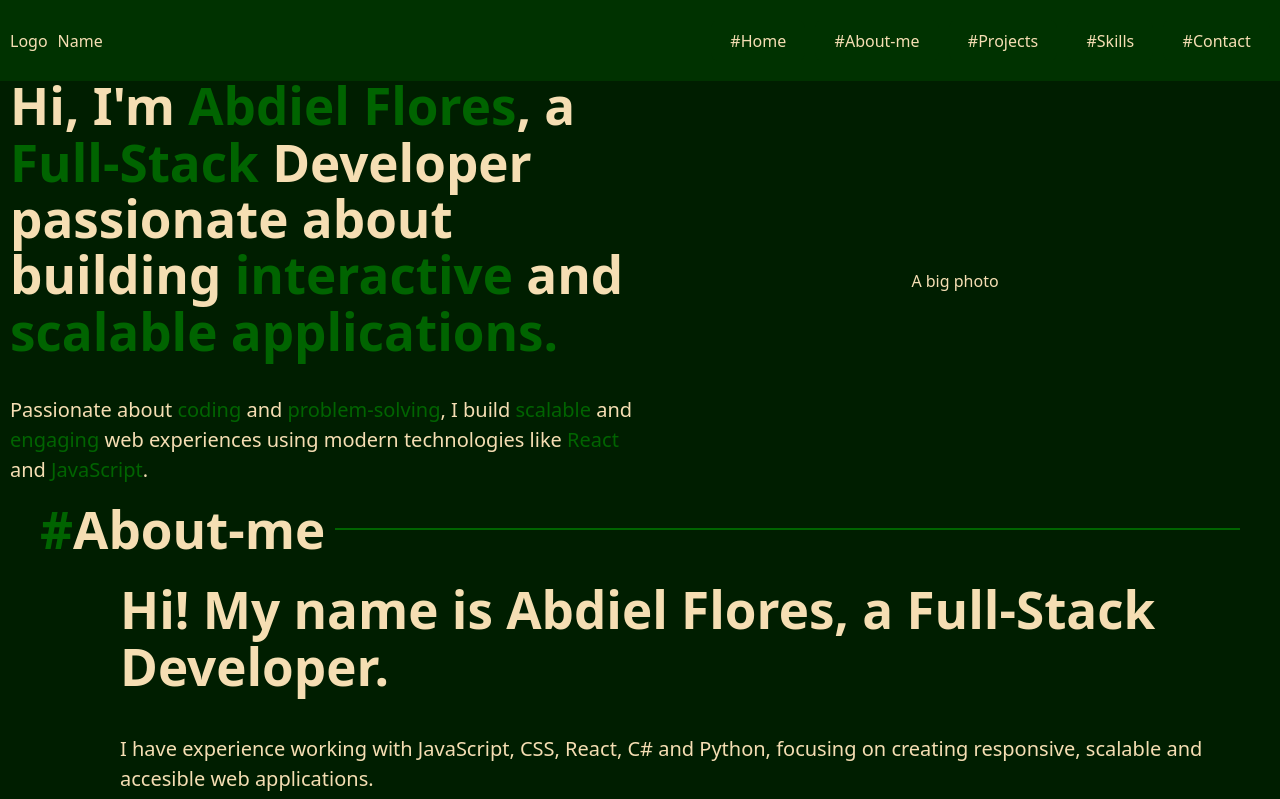
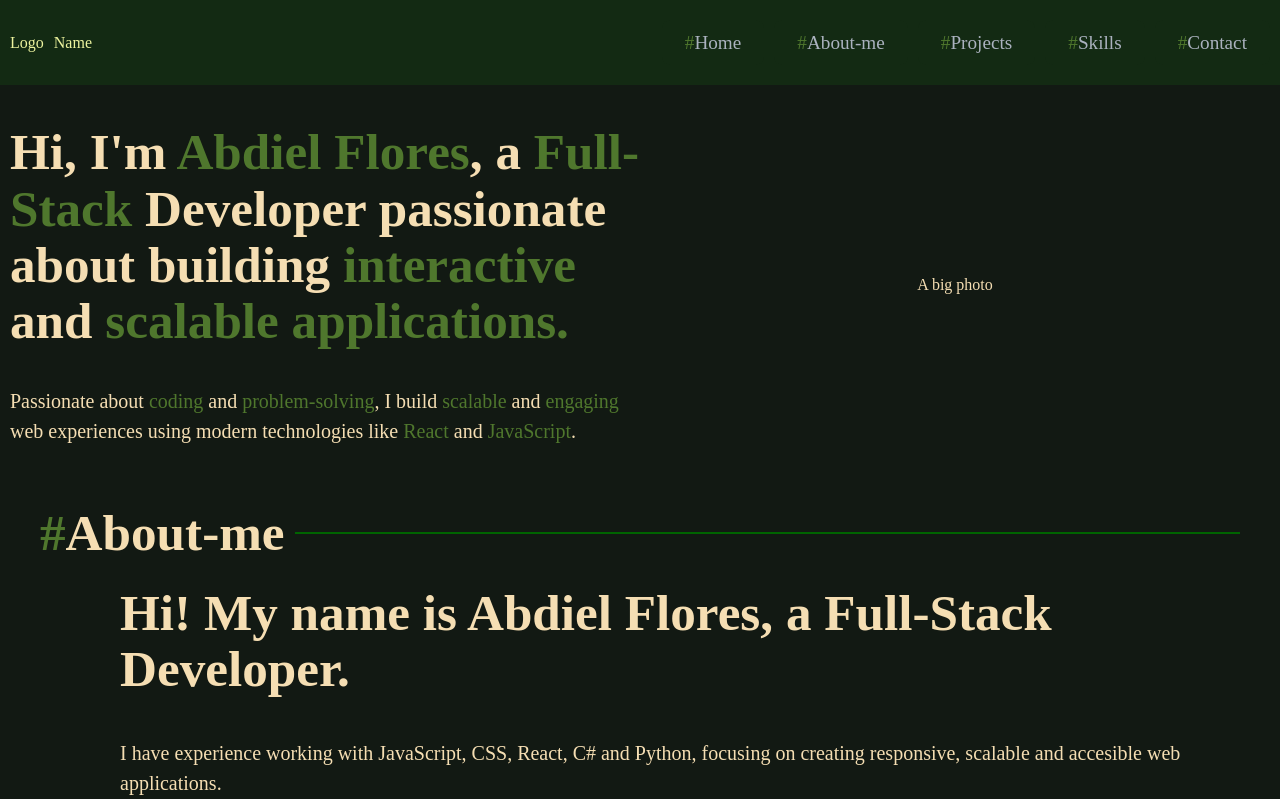
Before and after one commit to abdiel-codes/homepage, a React (Vite) app: page / in a window 1280 px wide. Shown: the top 799 px of the page. Built offline with nearby package versions, Linux system fonts and the light colour scheme.

Commit message:
Improved general style

```diff
--- a/src/App.css
+++ b/src/App.css
@@ -2,6 +2,7 @@
     margin: 0;
     padding: 0;
     box-sizing: border-box;
+    font-family: Fira Code;
 }
 
 body{
@@ -9,7 +10,11 @@ body{
     height: 100vw;
     display: flex;
     flex-direction: column;
-    background-color: rgb(0, 30, 0);
+    background-color: #121913;
+}
+
+span {
+  color: #4F772D;
 }
 
 .click-container {
--- a/src/components/Header.jsx
+++ b/src/components/Header.jsx
@@ -5,7 +5,7 @@ function Header(props) {
         <div className="header-container" id = "home">
             <div className="text-container">
                 <h1 className="title">
-                    Hi, I'm <span className="highlight">Abdiel Flores</span>, a <span className="highlight">Full-Stack</span> Developer passionate about building <span>interactive</span> and <span className="">scalable applications.</span>
+                    Hi, I'm <span>Abdiel Flores</span>, a <span>Full-Stack</span> Developer passionate about building <span>interactive</span> and <span>scalable applications.</span>
                 </h1>
                 <p className="text">
                     Passionate about <span>coding</span> and <span>problem-solving</span>, I build <span>scalable</span> and <span>engaging</span> web experiences using modern technologies like <span>React</span> and <span>JavaScript</span>.
--- a/src/components/Nav.jsx
+++ b/src/components/Nav.jsx
@@ -16,31 +16,36 @@ function Nav(props) {
             <div className="second-section">
                 <NavButton
                     class = "home-button button"
-                    name = "#Home"
+                    symbol = "#"
+                    name = "Home"
                     link = {() => navigateTo("home")}
                 />
 
                 <NavButton
                     class = "about-me-button button"
-                    name = "#About-me"
+                    symbol = "#"
+                    name = "About-me"
                     link = {() => navigateTo("about-me")}
                 />
 
                 <NavButton
                     class = "projects-button button"
-                    name = "#Projects"
+                    symbol = "#"
+                    name = "Projects"
                     link = {() => navigateTo("projects")}
                 />
 
                 <NavButton
                     class = "skills-button button"
-                    name = "#Skills"
+                    symbol = "#"
+                    name = "Skills"
                     link = {() => navigateTo("skills")}
                 />
 
                 <NavButton
                     class = "contact-button button"
-                    name = "#Contact"
+                    symbol = "#"
+                    name = "Contact"
                     link = {() => navigateTo("contact")}
                 />
             </div>
--- a/src/components/NavButton.jsx
+++ b/src/components/NavButton.jsx
@@ -2,7 +2,7 @@ import "../stylesheets/NavButton.css";
 
 function NavButton (props) {
     return (
-        <button className={props.class} onClick={() => props.link()}>{props.name}</button>
+        <button className={props.class} onClick={() => props.link()}><span>{props.symbol}</span>{props.name}</button>
     );
 }
 
--- a/src/stylesheets/Contact.css
+++ b/src/stylesheets/Contact.css
@@ -12,7 +12,7 @@
 
 .contact-card {
     max-width: 50%;
-    border: 2px solid yellow;
+    border: 2px solid #ECF39E;
 }
 
 .contact-icon-container {
--- a/src/stylesheets/Nav.css
+++ b/src/stylesheets/Nav.css
@@ -2,14 +2,14 @@
     display: flex;
     justify-content: space-between;
     padding: 20px 10px;
-    background-color: rgb(0, 50, 0);
-    color: wheat;
+    background-color: #132A13;
 }
 
 .first-section {
     display: flex;
     align-items: center;
     gap: 0px 10px;
+    color: #ECF39E;
 }
 
 .second-section {
--- a/src/stylesheets/NavButton.css
+++ b/src/stylesheets/NavButton.css
@@ -1,11 +1,13 @@
 .second-section .button:hover {
-    color: yellow;
+    color: #ECF39E;
     cursor: pointer;
 }
 
 .button {
     border: none;
-    background-color: rgb(0, 50, 0);
-    color: wheat;
+    background-color: #132A13;
+    color: #ABB2BF;
     cursor: pointer;
+    pad: 10px;
+    font-size: 1.2rem;
 }
--- a/src/stylesheets/Title.css
+++ b/src/stylesheets/Title.css
@@ -21,7 +21,3 @@ hr {
     background-color: rgb(0, 100, 0);
     margin-left: 10px;
 }
-
-span {
-    color: rgb(0, 100, 0);
-}
```
Also changed, not shown: src/stylesheets/Header.css (line endings or trailing spaces).
